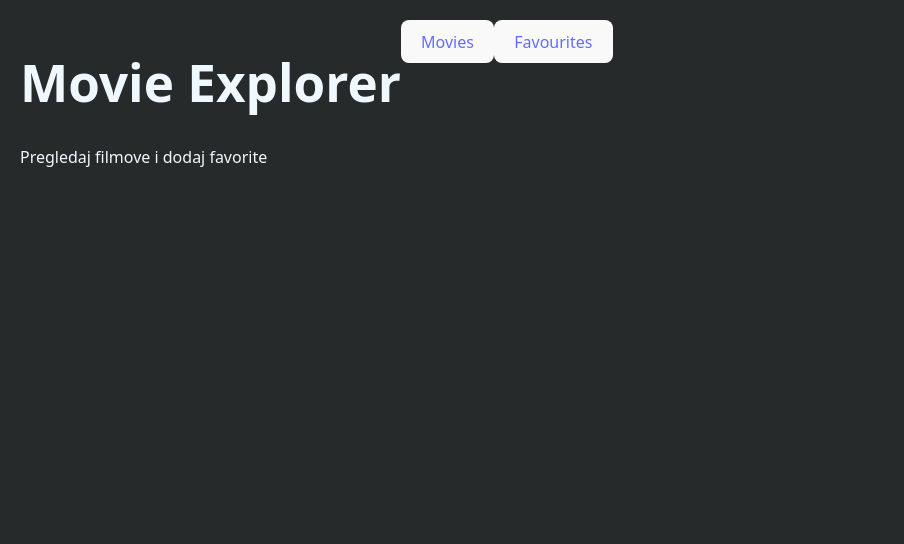
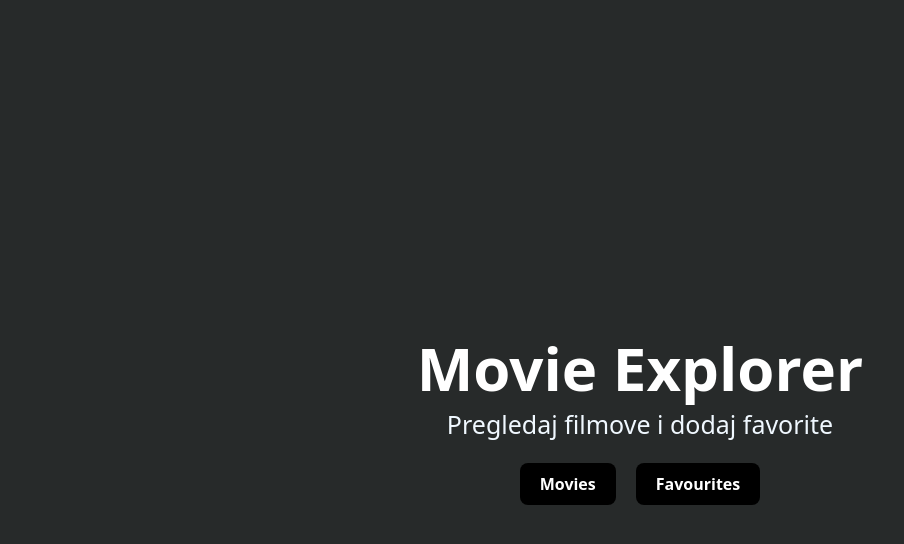
Before and after one commit to lvukad01/Internship-15-Movie-Explorer, a React (Vite) app: page / in a window 1280 px wide. Shown: the top 544 px of the page, without its empty margins (0-904 px from the left). Built offline with nearby package versions, Linux system fonts and the light colour scheme; the HTML template or start-up script is replaced by a standard one.

Commit message:
Edit home page

```diff
--- a/src/App.css
+++ b/src/App.css
@@ -4,11 +4,3 @@
   padding: 0;
   text-align: left;
 }
-.favorite{
-  width:50px;
-  height:50px;
-}
-
-.favorite.active{
-  display: none;
-}
--- a/src/pages/Home/Home.jsx
+++ b/src/pages/Home/Home.jsx
@@ -5,12 +5,12 @@ export default function Home() {
   return (
     <header>
 
-    <div className='home'>
-      <div className='title'>
+    <div className={style.Home}>
+      <div className={style.title}>
         <h1>Movie Explorer</h1>
         <p>Pregledaj filmove i dodaj favorite</p>
       </div>
-      <div className='links'>
+      <div className={style.links}>
         <button>
           <Link to="/movies">Movies</Link>
         </button>
--- a/src/pages/Home/Home.module.css
+++ b/src/pages/Home/Home.module.css
@@ -0,0 +1,52 @@
+header {
+  width: 100%;
+  height: 100vh;
+  display: flex;
+  justify-content: center;
+  align-items: center;
+  background-color: rgb(39, 42, 42);
+}
+
+.Home {
+  display: flex;
+  flex-direction: column;
+  align-items: center;
+  text-align: center;
+  gap: 20px;
+}
+
+.Home .title h1 {
+  color: white;
+  font-size: 60px;
+  margin: 0;
+}
+
+.Home .title p {
+  color: aliceblue;
+  font-size: 25px;
+  margin: 5px 0 0 0;
+}
+
+.Home .links {
+  display: flex;
+  gap: 20px;
+}
+
+.Home .links button {
+  background-color: black;
+  border: none;
+  border-radius: 8px;
+  padding: 10px 20px;
+  cursor: pointer;
+  transition: background-color 0.2s;
+}
+
+.Home .links button:hover {
+  background-color: #333;
+}
+
+.Home .links button a {
+  color: white;
+  text-decoration: none;
+  font-weight: bold;
+}
```
